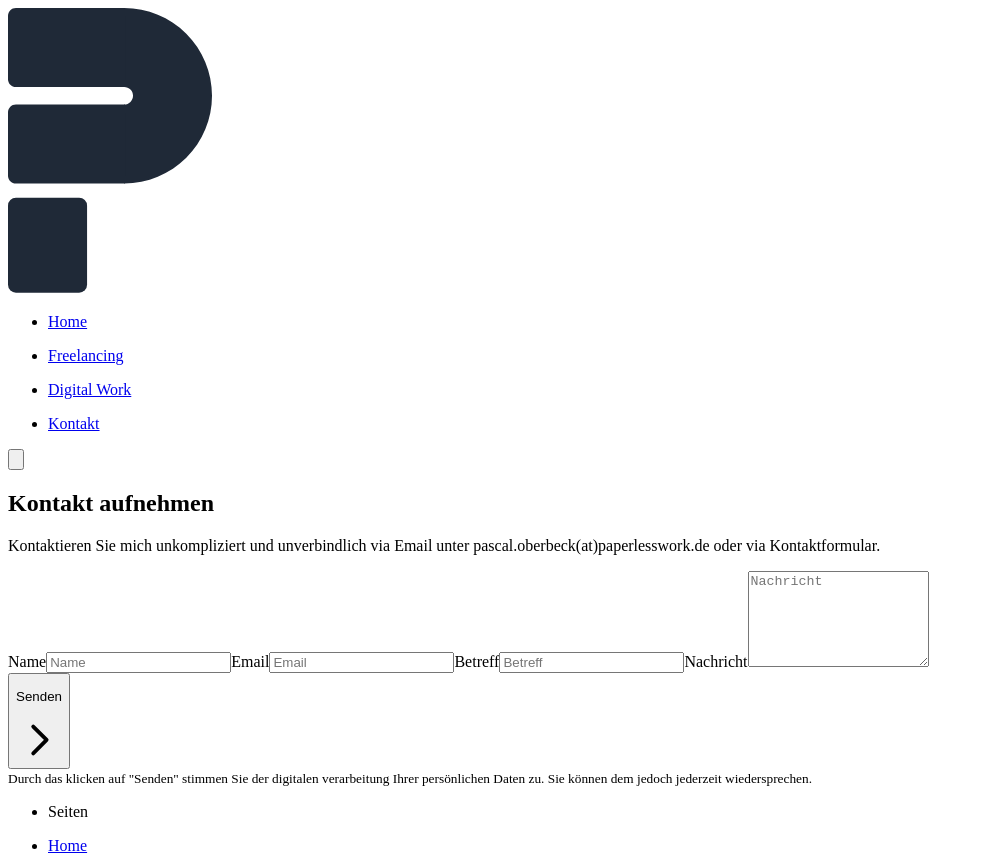
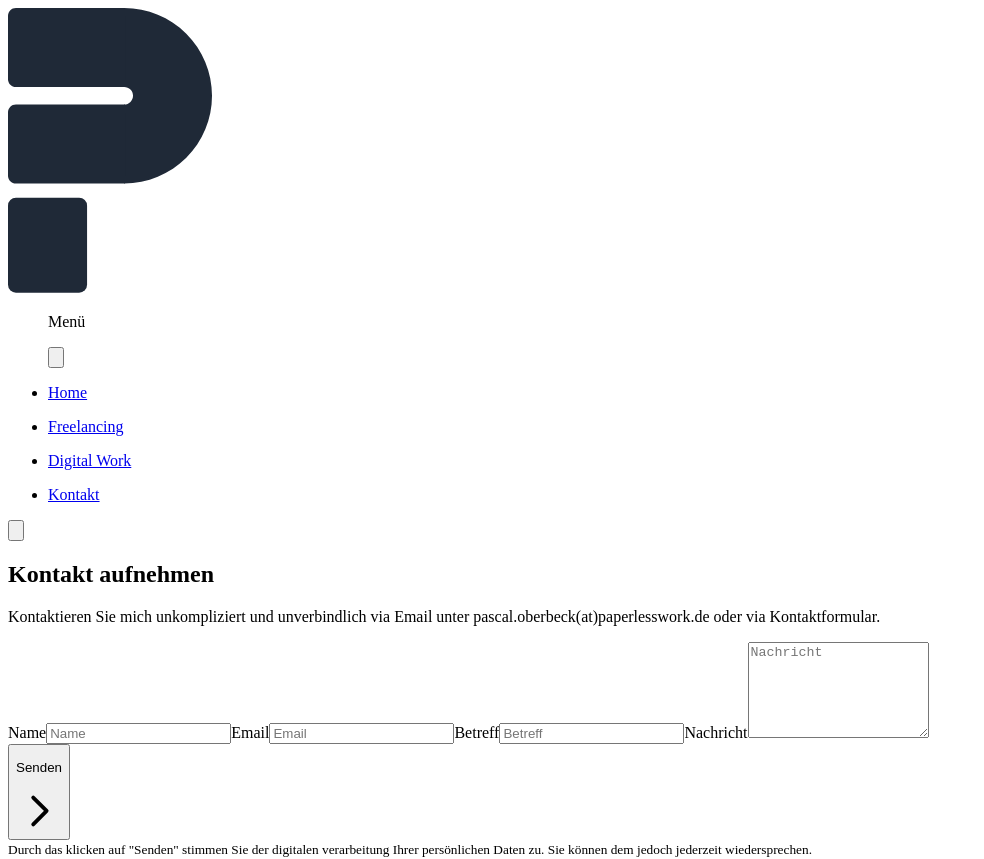
Before and after one commit to poberbeck/paperlesswork.de, a Next.js app: page /contact in a window 1280 px wide. Shown: the top 859 px of the page, without its empty margins (0-984 px from the left). Built offline with nearby package versions, Linux system fonts and the light colour scheme.

Commit message:
Refactor Nav

```diff
--- a/components/NavigationBar.tsx
+++ b/components/NavigationBar.tsx
@@ -1,8 +1,8 @@
-import React, { Fragment, useState } from 'react';
-import Link from 'next/link';
+import React, { Fragment, useEffect, useState } from 'react';
+import { Menu, Transition } from '@headlessui/react';
+import LessLink from '@components/LessLink';
 import { useRouter } from 'next/router';
-import { Transition, Menu } from '@headlessui/react';
-import LessLink from '@components/LessLink';
+import { isBrowser, useDeviceSelectors } from 'react-device-detect';
 
 const menueItems = [
     { name: 'Home', link: '/' },
@@ -11,24 +11,54 @@ const menueItems = [
     { name: 'Kontakt', link: '/contact' },
 ];
 
-const NavigationBar: React.FC = () => {
+const NavigationBar = () => {
     const router = useRouter();
+    const [isOnDesktop, setIsOnDesktop] = useState(false);
+
+    useEffect(() => {
+        function handleResize() {
+            if (window.innerWidth > 768) {
+                setIsOnDesktop(true);
+            } else {
+                setIsOnDesktop(false);
+            }
+        }
+
+        handleResize();
+
+        window.addEventListener('resize', handleResize);
+    }, []);
 
     return (
-        <Menu as="nav" className="relative container mx-auto mb-8">
+        <Menu as={Fragment}>
+            {({ open }) => (
+                <nav className="relative container mx-auto mt-4 mb-8 px-6 flex justify-between items-center">
+                    <LessLink href="/">
+                        <img
+                            className="h-16 w-16"
+                            src="/images/plwo_logo.svg"
+                            alt="Paperless Work Logo"
+                        />
+                    </LessLink>
                     <Transition
+                        show={open || isOnDesktop}
                         as={Fragment}
-                enter="transform duration-200 transition ease-in-out"
+                        appear={false}
+                        enter="transform duration-200 transition md:transition-none ease-in-out"
                         enterFrom="opacity-0 translate-y-[-100%]"
                         enterTo="opacity-100 translate-y-0"
-                leave="transform duration-200 transition ease-in-out"
+                        leave="transform duration-200 transition md:transition-none ease-in-out"
                         leaveFrom="opacity-100 translate-y-0"
                         leaveTo="opacity-0 translate-y-[-100%]"
                     >
-                <div className="absolute z-50 top-2 right-2 left-2 bg-white rounded-2xl shadow-md p-4">
-                    <div className="flex justify-between">
+                        <Menu.Items
+                            static
+                            as="ul"
+                            className="focus:outline-none absolute z-50 top-2 right-4 left-4 bg-white rounded-2xl shadow-md p-4 space-y-4 block md:top-0 md:p-0 md:space-y-0 md:relative md:flex md:shadow-none md:bg-transparent"
+                        >
+                            <div className="flex md:hidden justify-between">
                                 <p className="font-bold text-lg">Menü</p>
-                        <Menu.Button>
+                                <Menu.Button as="button">
                                     <svg
                                         xmlns="http://www.w3.org/2000/svg"
                                         className="h-6 w-6"
@@ -45,15 +75,15 @@ const NavigationBar: React.FC = () => {
                                     </svg>
                                 </Menu.Button>
                             </div>
-                    <Menu.Items
-                        as="ul"
-                        className="focus:outline-none mt-4 flex flex-col space-y-4"
+                            {menueItems.map((item, key) => (
+                                <Menu.Item
+                                    as="li"
+                                    className="focus:outline-none"
+                                    key={key + item.link}
                                 >
-                        {menueItems.map((item, key) => (
-                            <Menu.Item as="li" key={key + item.link}>
                                     {({ active }) => (
                                         <LessLink
-                                        className={`flex flex-col justify-start items-start ${
+                                            className={`flex flex-col justify-start md:items-center items-start px-0 md:px-4 ${
                                                 router.pathname === item.link
                                                     ? 'font-bold text-indigo-700'
                                                     : active
@@ -63,38 +93,20 @@ const NavigationBar: React.FC = () => {
                                             href={item.link}
                                         >
                                             <p>{item.name}</p>
+                                            <div
+                                                className={`h-[4px] bg-transparent ${
+                                                    router.pathname ===
+                                                        item.link &&
+                                                    'md:bg-indigo-700 md:shadow-md'
+                                                } rounded-full w-2/3`}
+                                            ></div>
                                         </LessLink>
                                     )}
                                 </Menu.Item>
                             ))}
                         </Menu.Items>
-                </div>
                     </Transition>
-            <div className="relative flex justify-between items-center p-6">
-                <LessLink href="/">
-                    <img
-                        className="h-16 w-16"
-                        src="/images/plwo_logo.svg"
-                        alt="Paperless Work Logo"
-                    />
-                </LessLink>
-                <ul className="hidden md:flex divide-x">
-                    {menueItems.map((item, key) => (
-                        <li key={key + item.link}>
-                            <Link href={item.link}>
-                                <a className="flex flex-col justify-center items-center px-3">
-                                    <p>{item.name}</p>
-                                    {router.pathname === item.link ? (
-                                        <div className="h-[4px] bg-indigo-700 rounded-full w-2/3"></div>
-                                    ) : (
-                                        <div className="h-[4px] w-2/3"></div>
-                                    )}
-                                </a>
-                            </Link>
-                        </li>
-                    ))}
-                </ul>
-                <Menu.Button tabIndex={1} className="block md:hidden">
+                    <Menu.Button as="button" className="block md:hidden">
                         <svg
                             xmlns="http://www.w3.org/2000/svg"
                             className="h-6 w-6"
@@ -110,7 +122,8 @@ const NavigationBar: React.FC = () => {
                             />
                         </svg>
                     </Menu.Button>
-            </div>
+                </nav>
+            )}
         </Menu>
     );
 };
```
Lines whose indentation alone changed are shown as unchanged.
